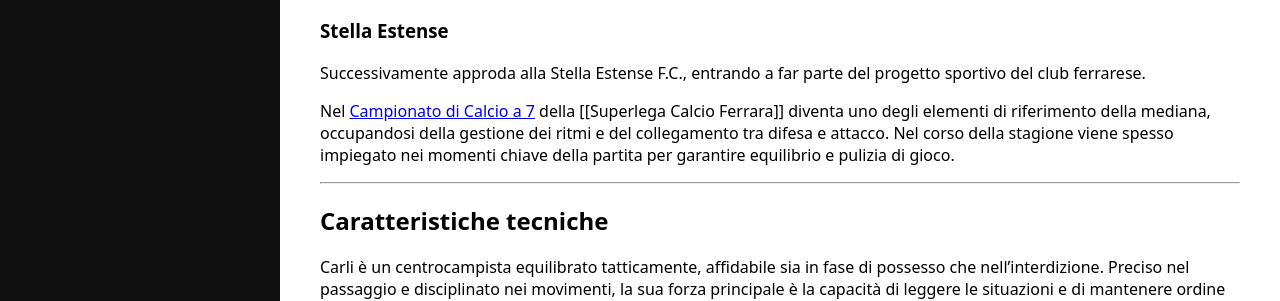
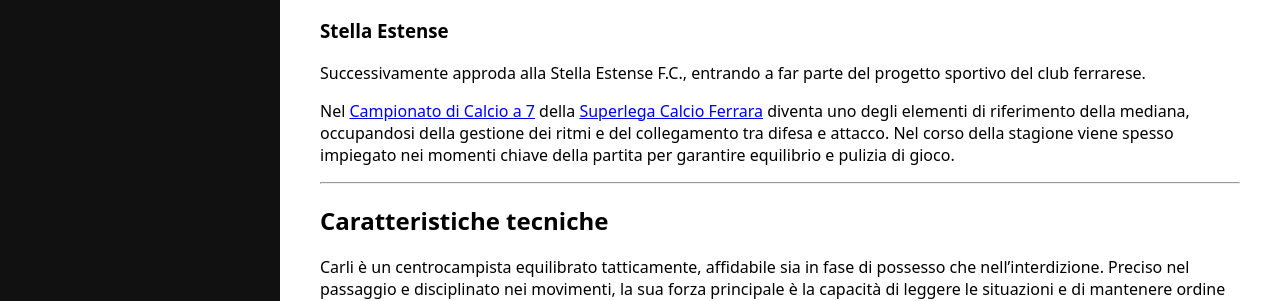
Before and after one commit to tommy-unife/Stella-Estense-Wiki, a Jekyll site: the page built from Federico-Carli.md, in a window 1280 px wide. Shown: the part 1118-1419 px from the top of the page. Built offline with Jekyll 4.4.1, drawn with Linux system fonts in a browser that asks for light colours; our own code applies the rules of GitHub Pages for plain Markdown files; part of the change alters nothing that is shown.

```diff
--- a/Federico-Carli.md
+++ b/Federico-Carli.md
@@ -42,7 +42,7 @@ Carli si forma calcisticamente nel CUS Ferrara, dove svolge il percorso di base
 
 Successivamente approda alla Stella Estense F.C., entrando a far parte del progetto sportivo del club ferrarese.
 
-Nel [Campionato di Calcio a 7](Campionato-Calcio-a-7.md) della [[Superlega Calcio Ferrara]] diventa uno degli elementi di riferimento della mediana, occupandosi della gestione dei ritmi e del collegamento tra difesa e attacco. Nel corso della stagione viene spesso impiegato nei momenti chiave della partita per garantire equilibrio e pulizia di gioco.
+Nel [Campionato di Calcio a 7](Campionato-Calcio-a-7.md) della [Superlega Calcio Ferrara](Superlega-Calcio-Ferrara.md) diventa uno degli elementi di riferimento della mediana, occupandosi della gestione dei ritmi e del collegamento tra difesa e attacco. Nel corso della stagione viene spesso impiegato nei momenti chiave della partita per garantire equilibrio e pulizia di gioco.
 
 ---
 
```
